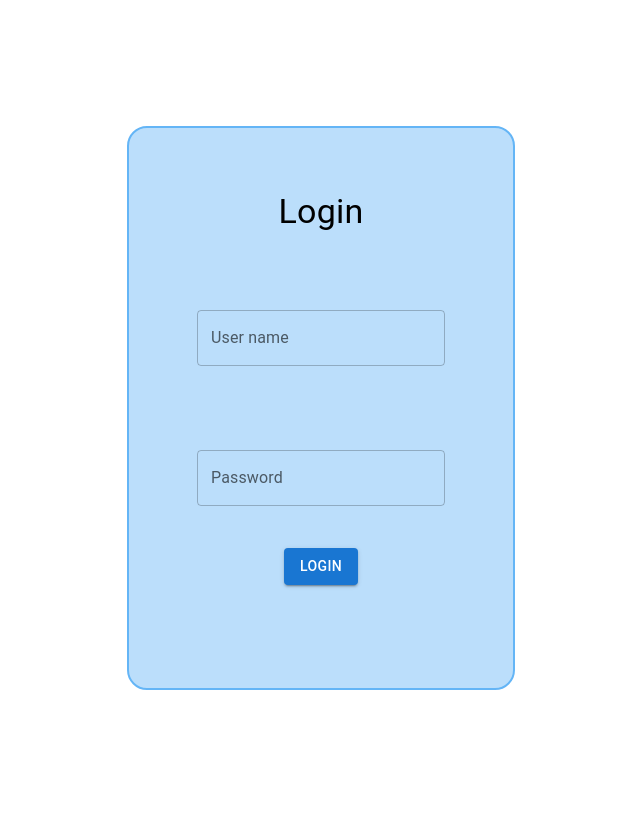
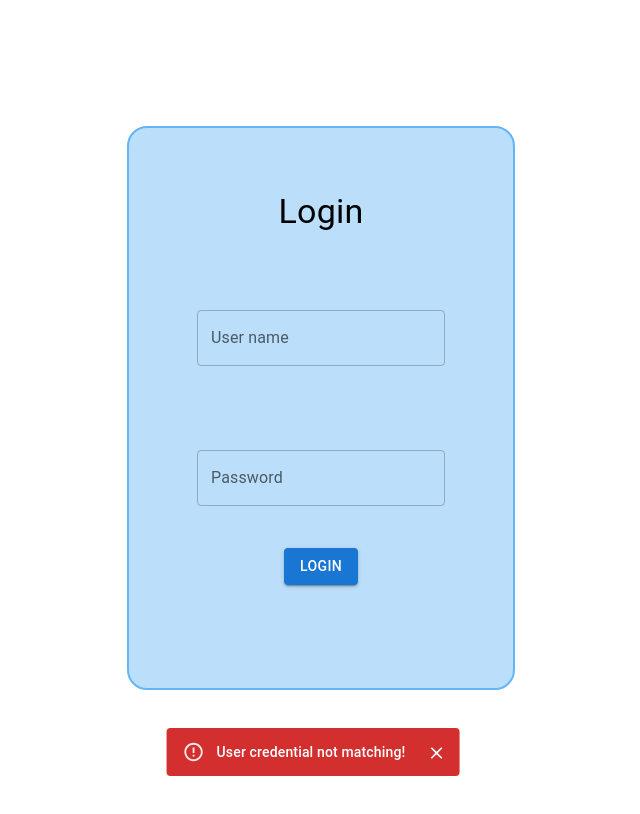
Before and after one commit to dhambure98/React_Testing, a React (Create React App) app: page / in a window 1280 px wide. Both pictures are taken after a click on the button "LOGIN". Shown: the whole page, without its empty margins (327-967 px from the left). Built offline with nearby package versions, Linux system fonts and the light colour scheme.

Commit message:
Create SnackBar Alert

```diff
--- a/src/components/common/Button/index.jsx
+++ b/src/components/common/Button/index.jsx
@@ -73,6 +73,8 @@ class GDSEButton extends Component{
             </Button>
         )
     }
+
+
 }
 
 export default GDSEButton;
--- /dev/null
+++ b/src/components/common/SnackBar/index.jsx
@@ -0,0 +1,73 @@
+import { Component } from "react";
+import PropTypes from 'prop-types';
+import { Snackbar } from "@mui/material";
+import Alert from '@mui/material/Alert';
+
+class GDSESnackBar extends Component {
+    static propTypes = {
+        open: PropTypes.bool,
+        className: PropTypes.string,
+        message: PropTypes.string,
+        anchorOrigin: PropTypes.object,
+        children: PropTypes.node,
+        severity: PropTypes.string,
+        autoHideDuration: PropTypes.number
+    }
+
+    static defaultProps = {
+        open: false,
+        className: "",
+        message: "",
+        name: "gdse_snackbar",
+        severity: "success",
+        autoHideDuration: 3000,
+        anchorOrigin: {
+            vertical: "bottom",
+            horizontal: "center"
+        },
+        variant: "filled"
+    }
+
+    handleButtonClose = (event) => {
+        const { onClose } = this.props
+        onClose &&
+        onClose({
+            event,
+        })
+    }
+
+    renderChildren = (message, children) => {
+        if (message) return message;
+        if (children) return children;
+    }
+
+    render() {
+        const {
+            open,
+            className,
+            severity,
+            autoHideDuration,
+            anchorOrigin,
+            children,
+            message,
+            variant
+        } = this.props;
+
+        return (
+            <Snackbar
+                name="gdse_snackbar"
+                open={open}
+                className={className}
+                anchorOrigin={anchorOrigin}
+                autoHideDuration={autoHideDuration}
+                onClose={this.handleButtonClose}
+            >
+                <Alert variant={variant} severity={severity} onClose={this.handleButtonClose}>
+                    {this.renderChildren(message, children)}
+                </Alert>
+            </Snackbar>
+        )
+    }
+}
+
+export default GDSESnackBar;
--- a/src/pages/Login/index.jsx
+++ b/src/pages/Login/index.jsx
@@ -4,6 +4,7 @@ import React, { Component } from "react";
 import { styleSheet } from "./style";
 import TextField from '@mui/material/TextField';
 import GDSEButton from "../../components/common/Button";
+import GDSESnackBar from "../../components/common/SnackBar";
 
 class Login extends Component {
     constructor(props) {
@@ -49,7 +50,7 @@ class Login extends Component {
 
     render() {
         const { classes } = this.props;
-        return(
+        return (
             <div className={classes.container}>
                 <div className={classes.login__cover}>
                     <div className={classes.title__container}>
@@ -90,6 +91,17 @@ class Login extends Component {
                         />
                     </div>
                 </div>
+                <GDSESnackBar
+                    // open variable is true
+                    open={this.state.open}
+                    onClose={() => {
+                        this.setState({ open: false })
+                    }}
+                    message={this.state.message}
+                    autoHideDuration={3000}
+                    severity={this.state.severity}
+                    variant="filled"
+                />
             </div>
         )
     }
```
